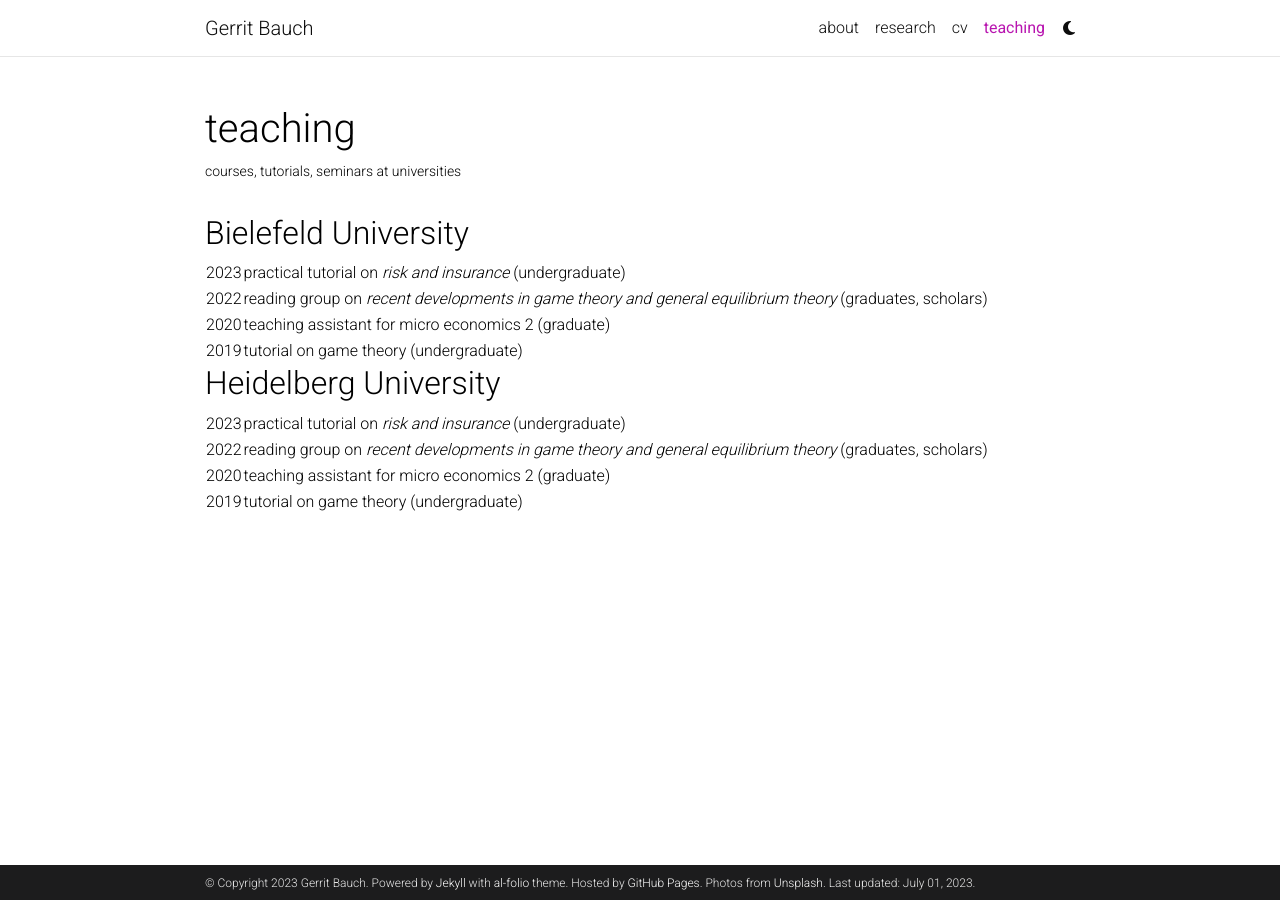
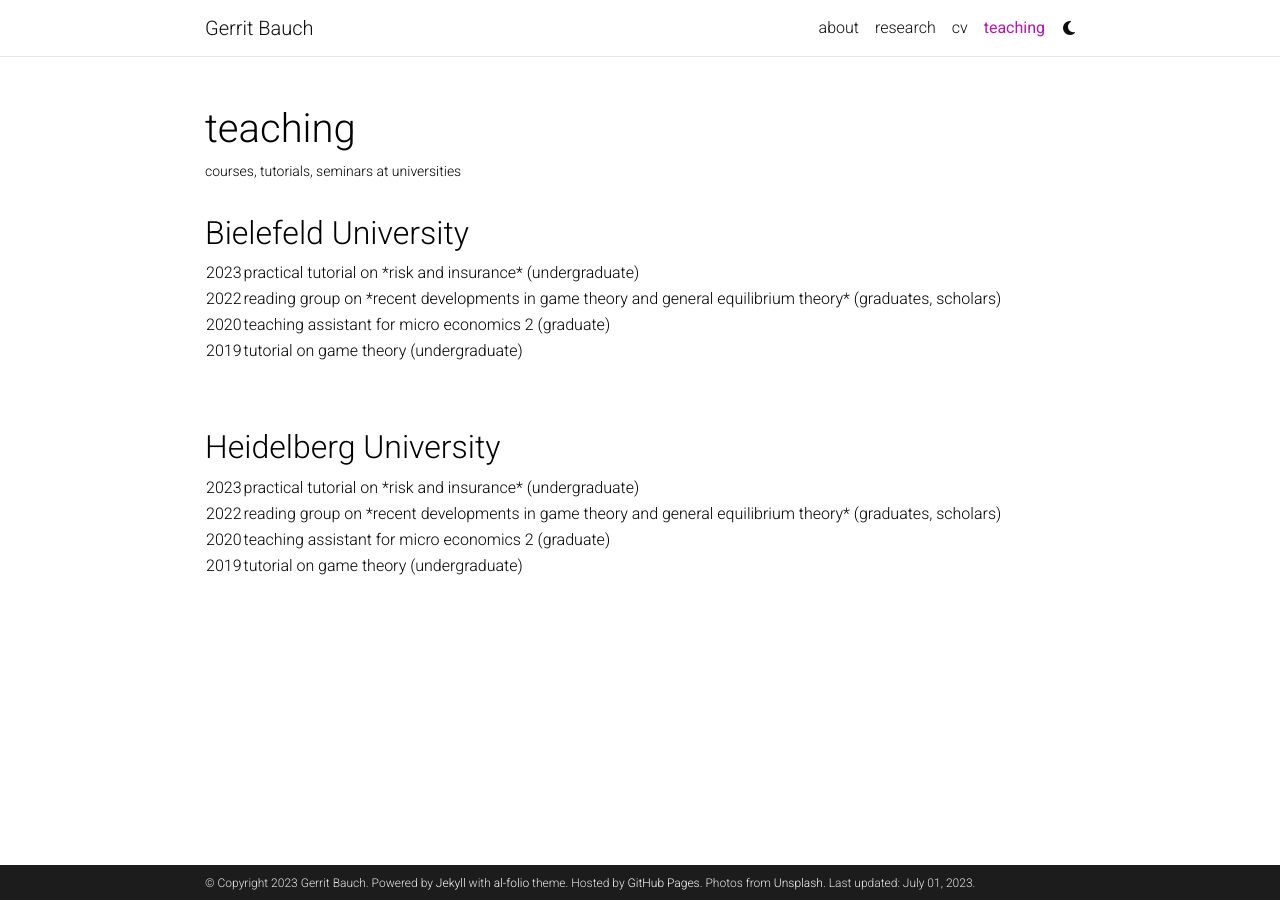
Before and after one commit to gbauch/gbauch.github.io, a Jekyll site: the page built from _pages/teaching.md, in a window 1280 px wide. Built offline with Jekyll 4.4.1, drawn with Linux system fonts in a browser that asks for light colours; comment, search, counter and statistics services are not loaded; a style sheet for code colours, icons or effects is not loaded.

Commit message:
Update teaching.md

```diff
--- a/_pages/teaching.md
+++ b/_pages/teaching.md
@@ -7,20 +7,49 @@
 nav_order: 5
 ---
 
-## Bielefeld University
 
-|------|------------------------------------------------------------------------------------------------------------|
-| 2023 | practical tutorial on *risk and insurance* (undergraduate)                                                 |
-| 2022 | reading group on *recent developments in game theory and general equilibrium theory* (graduates, scholars) |
-| 2020 | teaching assistant for micro economics 2 (graduate)                                                        |
-| 2019 | tutorial on game theory (undergraduate)                                                                    |
+<h2>Bielefeld University</h2>
+
+<table>
+    <tr>
+        <td>2023</td>
+        <td>practical tutorial on *risk and insurance* (undergraduate)</td>
+    </tr>
+    <tr>
+        <td>2022</td>
+        <td>reading group on *recent developments in game theory and general equilibrium theory* (graduates, scholars)</td>
+    </tr>
+    <tr>
+        <td>2020</td>
+        <td>teaching assistant for micro economics 2 (graduate)</td>
+    </tr>
+    <tr>
+        <td>2019</td>
+        <td>tutorial on game theory (undergraduate)</td>
+    </tr>
+</table>
+
+<br><br>
 
 
 
-## Heidelberg University
+<h2>Heidelberg University</h2>
 
-|------|------------------------------------------------------------------------------------------------------------|
-| 2023 | practical tutorial on *risk and insurance* (undergraduate)                                                 |
-| 2022 | reading group on *recent developments in game theory and general equilibrium theory* (graduates, scholars) |
-| 2020 | teaching assistant for micro economics 2 (graduate)                                                        |
-| 2019 | tutorial on game theory (undergraduate)                                                                    |
+<table>
+    <tr>
+        <td>2023</td>
+        <td>practical tutorial on *risk and insurance* (undergraduate)</td>
+    </tr>
+    <tr>
+        <td>2022</td>
+        <td>reading group on *recent developments in game theory and general equilibrium theory* (graduates, scholars)</td>
+    </tr>
+    <tr>
+        <td>2020</td>
+        <td>teaching assistant for micro economics 2 (graduate)</td>
+    </tr>
+    <tr>
+        <td>2019</td>
+        <td>tutorial on game theory (undergraduate)</td>
+    </tr>
+</table>
```
